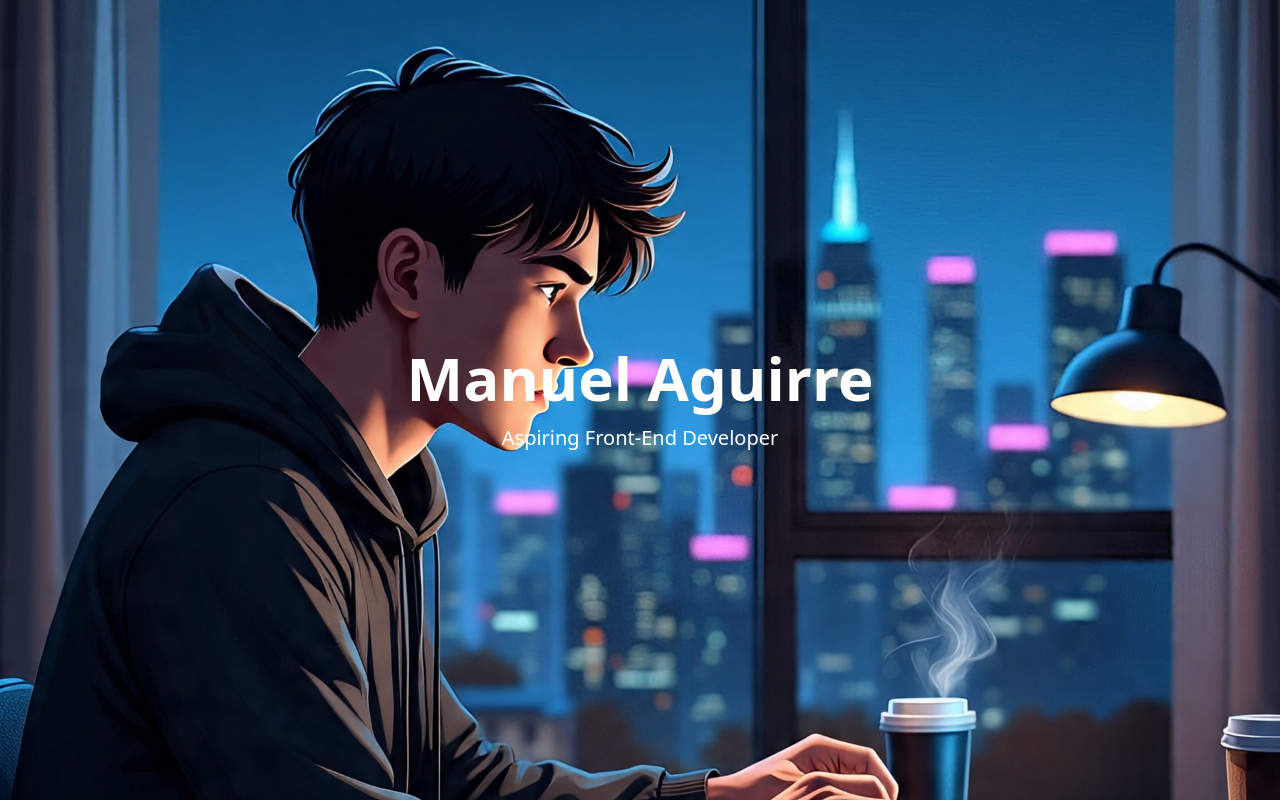
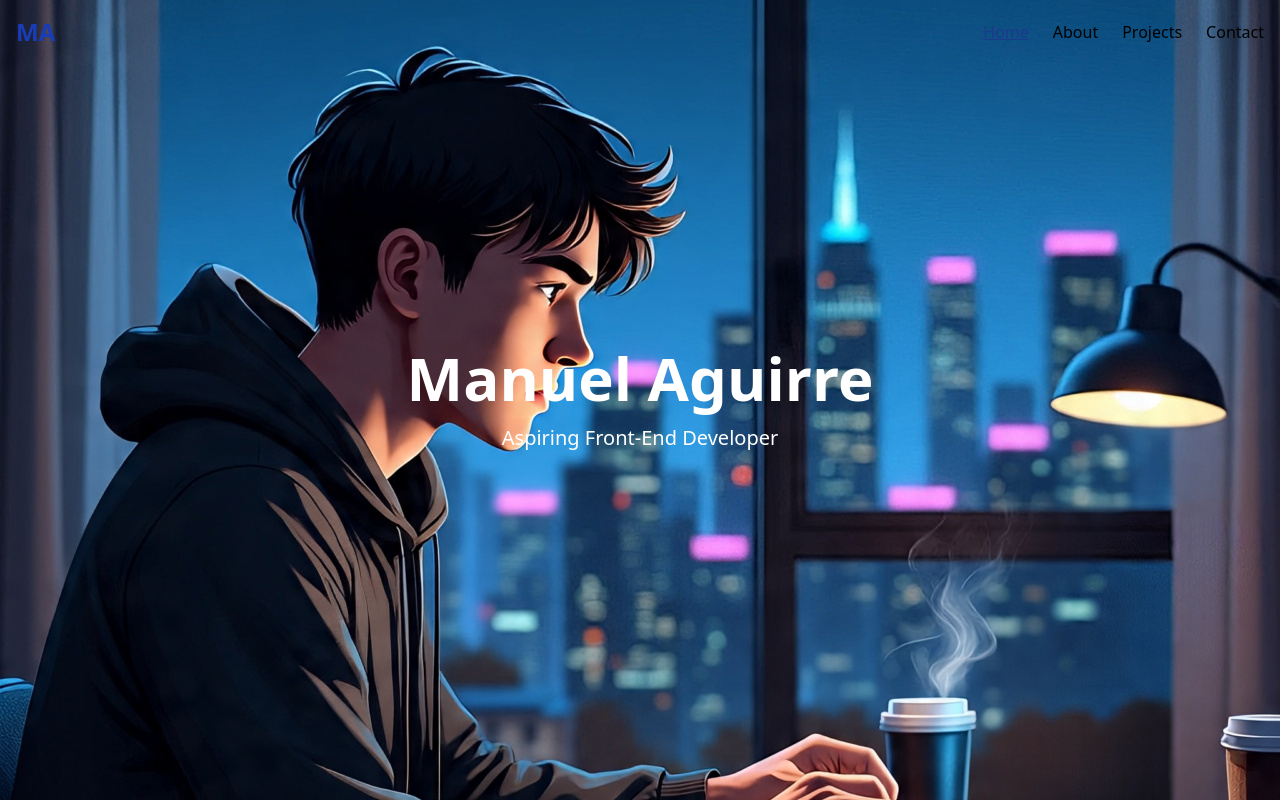
Before and after one commit to aguirreMan/updated-portfolio-website, a React (Vite) app: page / in a window 1280 px wide. Built offline with nearby package versions, Linux system fonts and the light colour scheme.

Commit message:
Updated the Navbar added NavLinks component with React Router

```diff
--- a/package.json
+++ b/package.json
@@ -13,6 +13,8 @@
     "@tailwindcss/vite": "^4.1.11",
     "react": "^19.1.0",
     "react-dom": "^19.1.0",
+    "react-icons": "^5.5.0",
+    "react-router-dom": "^7.7.1",
     "tailwindcss": "^4.1.11"
   },
   "devDependencies": {
--- a/src/App.jsx
+++ b/src/App.jsx
@@ -1,12 +1,19 @@
 import React from 'react'
 import Home from './components/pages/Home.jsx'
 import './App.css'
+import Navbar from './components/pages/Navbar.jsx'
+import About from './components/pages/About.jsx'
+import { BrowserRouter, Routes, Route } from 'react-router-dom'
 
-function App(){
-  return(
-  <div>
-    <Home />
-  </div>
+function App() {
+  return (
+    <BrowserRouter>
+      <Navbar />
+      <Routes>
+        <Route path='/' element={<Home />} />
+        <Route path='/' element={<About />} />
+      </Routes>
+    </BrowserRouter>
   )
 }
 
--- /dev/null
+++ b/src/components/pages/NavLinks.jsx
@@ -0,0 +1,17 @@
+import React from 'react'
+import { NavLink, Link } from 'react-router-dom'
+
+export default function NavLinks() {
+    return (
+        <div className='flex space-x-6'>
+            <NavLink to='/' className={({ isActive }) =>
+                isActive ? 'text-blue-900 underline' : 'hover:underline'}>Home</NavLink>
+            <NavLink to='/About' className={({ isActive }) =>
+                isActive ? 'text-blue-900 underline' : 'hover:underline'}>About</NavLink>
+            <NavLink to='/Projects' className={({ isActive }) =>
+                isActive ? 'text-blue-900 underline' : 'hover:underline'}>Projects</NavLink>
+            <NavLink to='/Contact' className={({ isActive }) =>
+                isActive ? 'text-blue-900 underline' : 'hover:underline'}>Contact</NavLink>
+        </div>
+    )
+}
--- /dev/null
+++ b/src/components/pages/Navbar.jsx
@@ -0,0 +1,35 @@
+import React, { useState } from 'react'
+import NavLinks from './NavLinks'
+import { GiHamburgerMenu } from 'react-icons/gi'
+import { IoMdClose } from 'react-icons/io'
+
+export default function Navbar() {
+  const [isOpen, setIsOpen] = useState(false)
+  const toggleMenu = () => setIsOpen(!isOpen)
+
+  return (
+    <>
+      {/* HEADER */}
+      <header className='w-full absolute top-0 left-0 flex justify-between items-center p-4 bg-transparent z-20'>
+        <h1 className='text-2xl text-blue-800 font-bold'>MA</h1>
+
+        {/* NavLinks (Desktop Only) */}
+        <div className='hidden md:flex gap-4'>
+          <NavLinks />
+        </div>
+
+        {/* Hamburger / Close Icon (Mobile Only) */}
+        <div className='md:hidden cursor-pointer' onClick={toggleMenu}>
+          {isOpen ? <IoMdClose size={24} /> : <GiHamburgerMenu size={24} />}
+        </div>
+      </header>
+
+      {/* Mobile Menu (Only when isOpen is true) */}
+      {isOpen && (
+        <nav className='md:hidden absolute top-full left-0 w-full bg-white p-4 z-10 shadow-md'>
+          <NavLinks />
+        </nav>
+      )}
+    </>
+  )
+}
```
Also changed, not shown: 1 other file (tests, documents, lock files or other folders).
